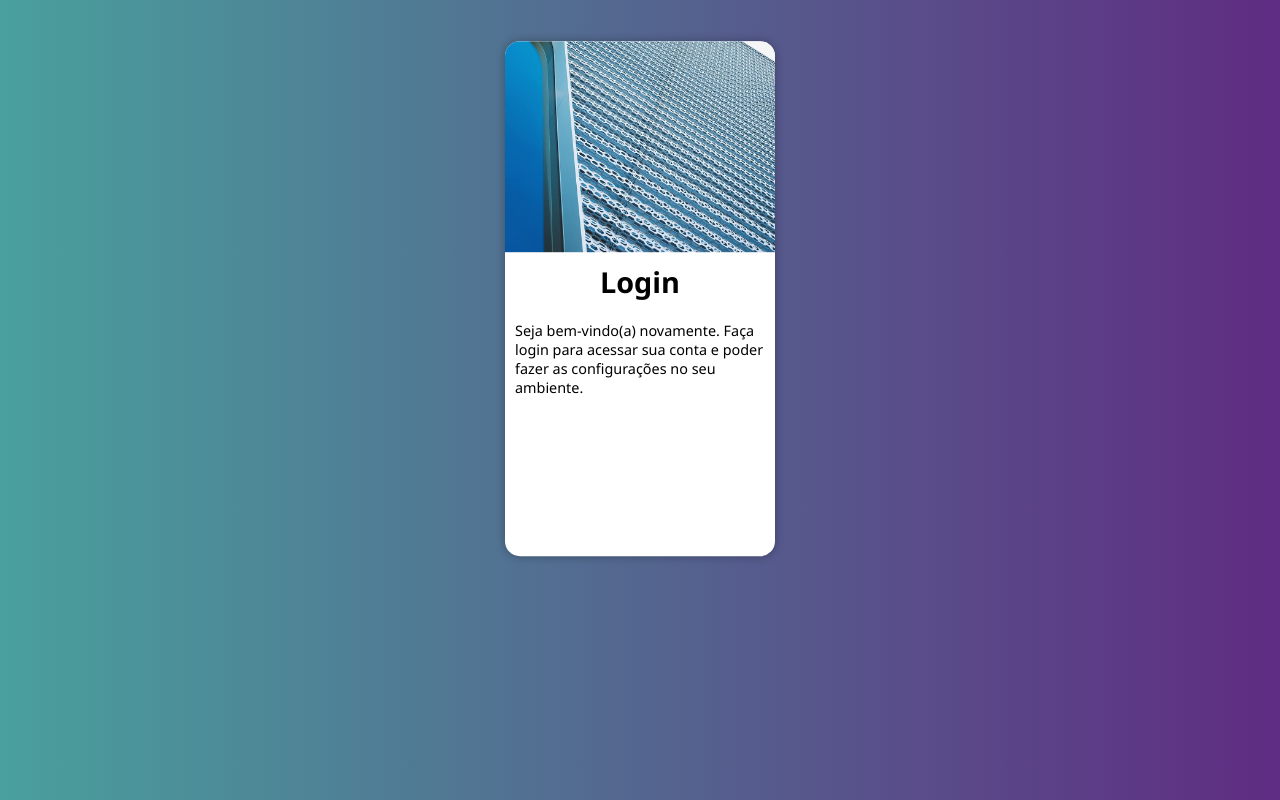
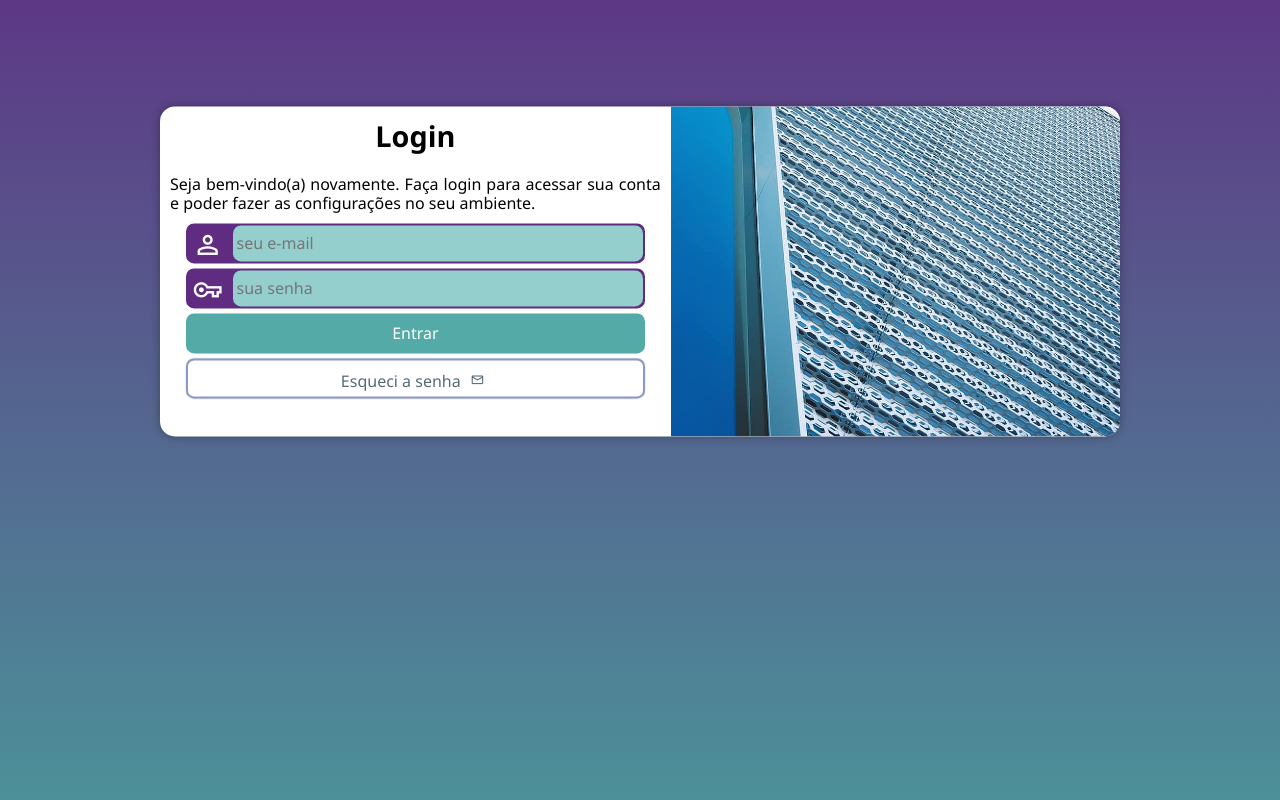
Before and after one commit to sousasdani/projeto-login-curso, a plain HTML site: page index.html in a window 1280 px wide. Drawn offline with nearby package versions, Linux system fonts and the light colour scheme.

Commit message:
Finalizando projeto login

```diff
--- /dev/null
+++ b/estilos/mediaquery.css
@@ -0,0 +1,44 @@
+@charset "UTF-8";
+
+@media  (min-width: 768px) {
+    body {
+       background-image: linear-gradient(to bottom, #5D3885, #4C9099);
+    }
+
+    .login {
+        width: 75vw;
+        height: 290px;
+        display: flex;
+        margin: auto;
+        margin-top: 80px;
+    }
+
+    .imagem {
+        width: 50%;
+        height: 100%;
+    }
+}
+
+@media (min-width: 990px) {
+    body {
+       background-image: linear-gradient(to bottom, #5D3885, #4C9099);
+    }
+
+    .login {
+        width: 75vw;
+        height: 330px;
+        margin: auto;
+        margin-top: 80px;
+        display: flex;
+        flex-direction: row-reverse;
+    }
+
+    .imagem {
+        width: 80%;
+        height: 100%;
+    }
+
+    .formularios p {
+        font-size: 1em;
+    }
+}
--- a/estilos/style.css
+++ b/estilos/style.css
@@ -8,7 +8,7 @@
 
 }
 body {
-    background: linear-gradient(to right, #49a09d, #5f2c82);
+    background-color: #5f2c82;
     height: 100vh;
     width: 100vw;
 }
@@ -30,7 +30,7 @@ main {
     border: 0 solid transparent;
     border-radius: 15px;
     box-shadow: 0 0 10px rgba(0, 0, 0, 0.308);
-    width: 270px;
+    width: 250px;
     height: 515px;
 }
 
@@ -39,7 +39,7 @@ main {
     background-repeat: no-repeat;
     background-size: cover;
     background-position: left bottom;
-    height: 41%;
+    height: 38%;
 }
 
 .formularios h1 {
@@ -50,5 +50,84 @@ main {
 
 .formularios p {
     padding: 10px;
+    font-size: 0.8em;
+    line-height: 1.2;
+    text-align: justify;
+}
+
+.campo {
+    background-color: #5f2c82;
+    border: 2px solid #5f2c82;
+    display: block;
+    width: 90%;
+    height: 40px;
+    border-radius: 8px;
+    margin: auto;
+    margin-bottom: 5px;
+}
+
+.campo span {
+    color: #ffffff;
+    font-size: 1.9em;
+    width: 40px;
+    padding: 5px;
+}
+
+.campo input {
+    background-color: #94cfcd;
+    font-size: 1em;
+    width: calc(100% - 45px);
+    height: 100%;
+    border: 0px solid transparent;
+    border-radius: 8px;
+    padding: 4px;
+    transform: translateY(-41px);
+    margin-left: 45px;
+}
+
+.button-entrar input {
+    display: block;
+    margin: auto;
+    background-color: #53AAA7;
+    height: 40px;
+    width: 90%;
+    border: 0px solid transparent;
+    border-radius: 8px;
+    cursor: pointer;
+    font-size: 1em;
+    color: #ffffff;
+}
+
+.button-entrar:hover input {
+    background-color: #3d807d;
+}
+
+.button-esqueci {
+    border: 2px solid rgba(134, 148, 207, 0.959);
+    height: 40px;
+    width: 90%;
+    border-radius: 8px;
+    box-shadow: 0 0 1px rgba(0, 0, 0, 0.541);
+    cursor: pointer;
+    margin: auto;
+    margin-top: 5px;
+    padding: 10px;
+    text-align: center;
+}
+
+.button-esqueci:hover {
+    background-color: #67c4c0;
+}
+
+.button-esqueci a {
+    text-decoration: none;
+    font-size: 1em;
+    color: #556c75;
+}
+
+.button-esqueci span {
+    color: #556c75;
     font-size: 0.9em;
+    width: 25px;
+    padding: 2px;
 }
--- a/index.html
+++ b/index.html
@@ -5,6 +5,8 @@
     <meta name="viewport" content="width=device-width, initial-scale=1.0">
     <title>Projeto Login</title>
     <link rel="stylesheet" href="estilos/style.css">
+    <link rel="stylesheet" href="estilos/mediaquery.css">
+    <link href="https://fonts.googleapis.com/css2?family=Material+Symbols+Outlined" rel="stylesheet" />
 </head>
 <body>
     <main>
@@ -15,7 +17,22 @@
                 <p>Seja bem-vindo(a) novamente. Faça login para acessar sua conta e poder fazer as configurações no seu ambiente.</p>
 
                 <form action="login.php" required autocomplete="on">
-
+                        <div class="campo">
+                            <span class="material-symbols-outlined">person</span>
+                            <label for="email-login"></label>
+                            <input type="email" name="email" id="email-login" placeholder="seu e-mail">
+                        </div>
+                        <div class="campo">
+                            <span class="material-symbols-outlined">vpn_key</span>
+                            <label for="senha-login"></label>
+                            <input type="password" name="senha" id="senha-login" placeholder="sua senha" minlength="8" maxlength="15">
+                        </div>
+                        <div class="button-entrar">
+                            <input type="submit" value="Entrar">
+                        </div>
+                        <div class="button-esqueci">
+                            <a href="esqueci.html" class="botao">Esqueci a senha <span class="material-symbols-outlined">mail</span></a>
+                        </div>
                 </form>
             </div>
         </section>
```
